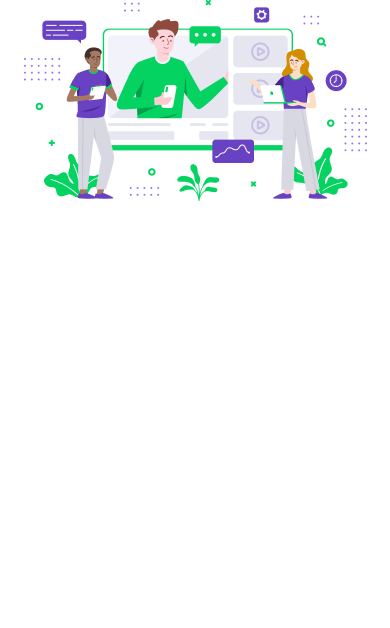
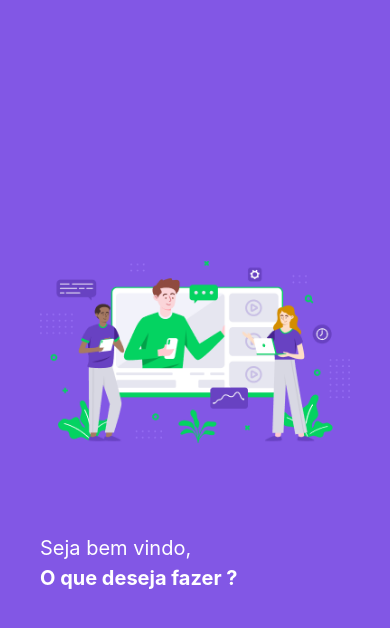
Before and after one commit to ViniciusPassoni97/profiy_mobile, a React Native app: screen / in a window 390 px wide. Shown: the top 628 px of the page. Built offline with nearby package versions, Linux system fonts and the light colour scheme.

Commit message:
Styles em src/pages/landing

```diff
--- a/src/pages/landing/index.tsx
+++ b/src/pages/landing/index.tsx
@@ -6,7 +6,13 @@ import Ilustra from '../../assets/img/Ilustra.png'
 export default function Landing() {
     return(
         <View style={LandingStyle.container}>
-            <Image source={Ilustra}/>
+            <Image source={Ilustra} style={LandingStyle.banner}/>
+            <Text style={LandingStyle.title}>
+                Seja bem vindo, {'\n'}
+                <Text style={LandingStyle.titleBold}>
+                    O que deseja fazer ?
+                </Text>
+            </Text>
         </View>
     );
 }
--- a/src/pages/landing/style.ts
+++ b/src/pages/landing/style.ts
@@ -3,7 +3,22 @@ import { StyleSheet } from 'react-native';
 const LandingStyle = StyleSheet.create({
     container: {
         flex:1,
-        alignItems:'center'
+        backgroundColor:'#8257E5',
+        justifyContent:'center',
+        padding:40
+    },
+    banner: {
+        width:'100%',
+        resizeMode:'contain'
+    },
+    title: {
+        color:'#fff',
+        lineHeight:30,
+        marginTop:80,
+        fontSize:20
+    },
+    titleBold: {
+        fontWeight:'bold'
     }
 });
 
```
